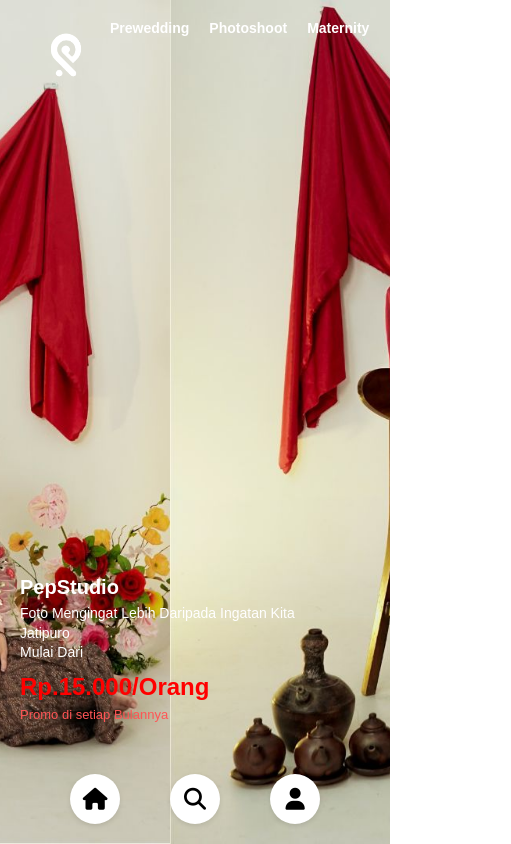
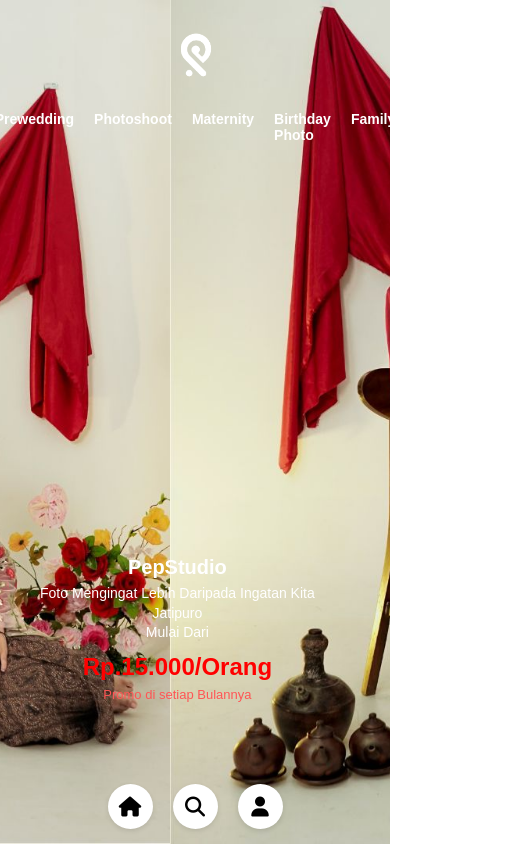
Before and after one commit to vickywa45/pepstudio, a plain HTML site: page 2.html in a window 390 px wide. Shown: the whole page, 511 px wide, since content can reach past the window. Drawn offline with Linux system fonts and the light colour scheme.

Commit message:
Update style.css

```diff
--- a/style.css
+++ b/style.css
@@ -126,3 +126,43 @@
         margin-bottom: 10px;
         font-size: 14px;
         }
+    @media (max-width: 768px) {
+.top-nav {
+flex-direction: column;
+align-items: center;
+gap: 10px;
+}
+
+.menu {
+flex-wrap: wrap;
+justify-content: center;
+text-align: center;
+gap: 10px;
+}
+
+.text-overlay {
+text-align: center;
+padding: 20px;
+}
+
+.bottom-icons {
+flex-direction: row;
+justify-content: center;
+gap: 20px;
+bottom: 15px;
+}
+
+.icon {
+width: 45px;
+height: 45px;
+font-size: 20px;
+}
+
+h3 {
+font-size: 16px;
+}
+
+p, h2 {
+font-size: 14px;
+}
+}
```
